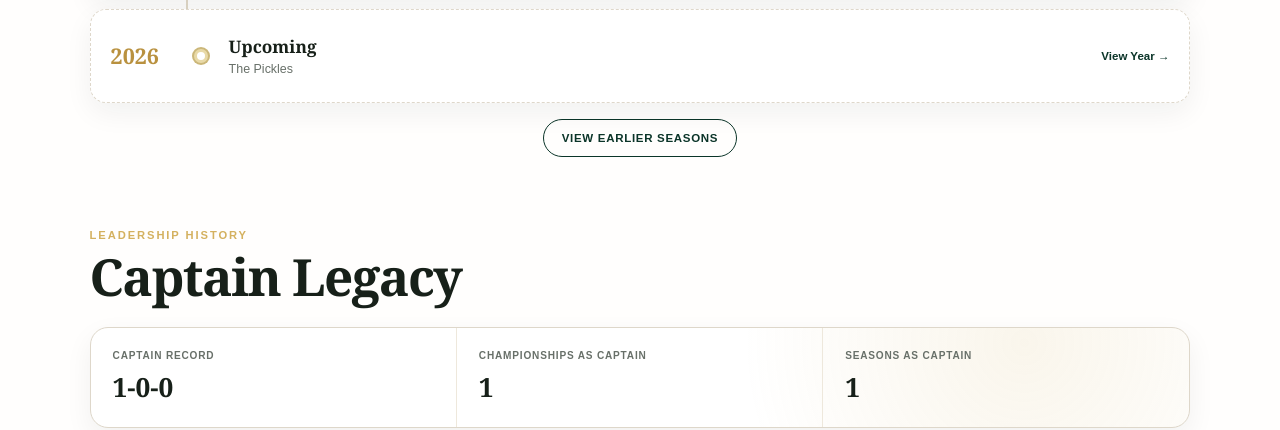
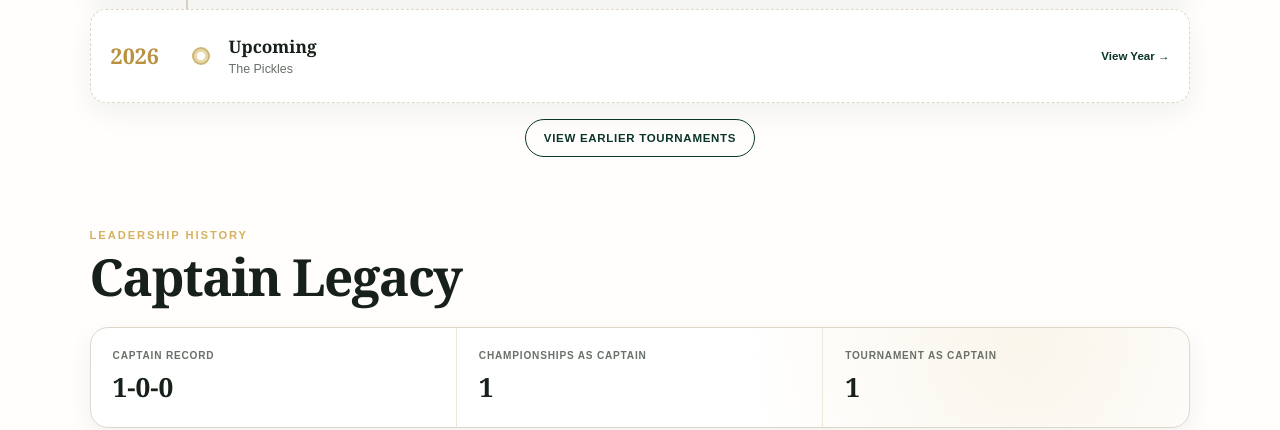
Before and after one commit to sandbaggerinvitational/BaggerInv, a Next.js app: page /players/alex-monteleone in a window 1280 px wide. Shown: the part 1530-1960 px from the top of the page. Built offline with nearby package versions, Linux system fonts and the light colour scheme.

Commit message:
Update page.js

```diff
--- a/app/players/[slug]/page.js
+++ b/app/players/[slug]/page.js
@@ -249,7 +249,7 @@
 
           {earlierCareerSeasons.length ? (
             <details className={styles.careerTimelineDetails}>
-              <summary>View Earlier Seasons</summary>
+              <summary>View Earlier Tournaments</summary>
               <div className={styles.careerTimelineEarlier}>
                 {earlierCareerSeasons.map((season) => (
                   <CareerTimelineItem
@@ -279,7 +279,7 @@
                   <strong>{captainLegacy.championships}</strong>
                 </div>
                 <div>
-                  <span>Seasons as Captain</span>
+                  <span>Tournament as Captain</span>
                   <strong>{captainLegacy.seasons.length}</strong>
                 </div>
               </div>
```
